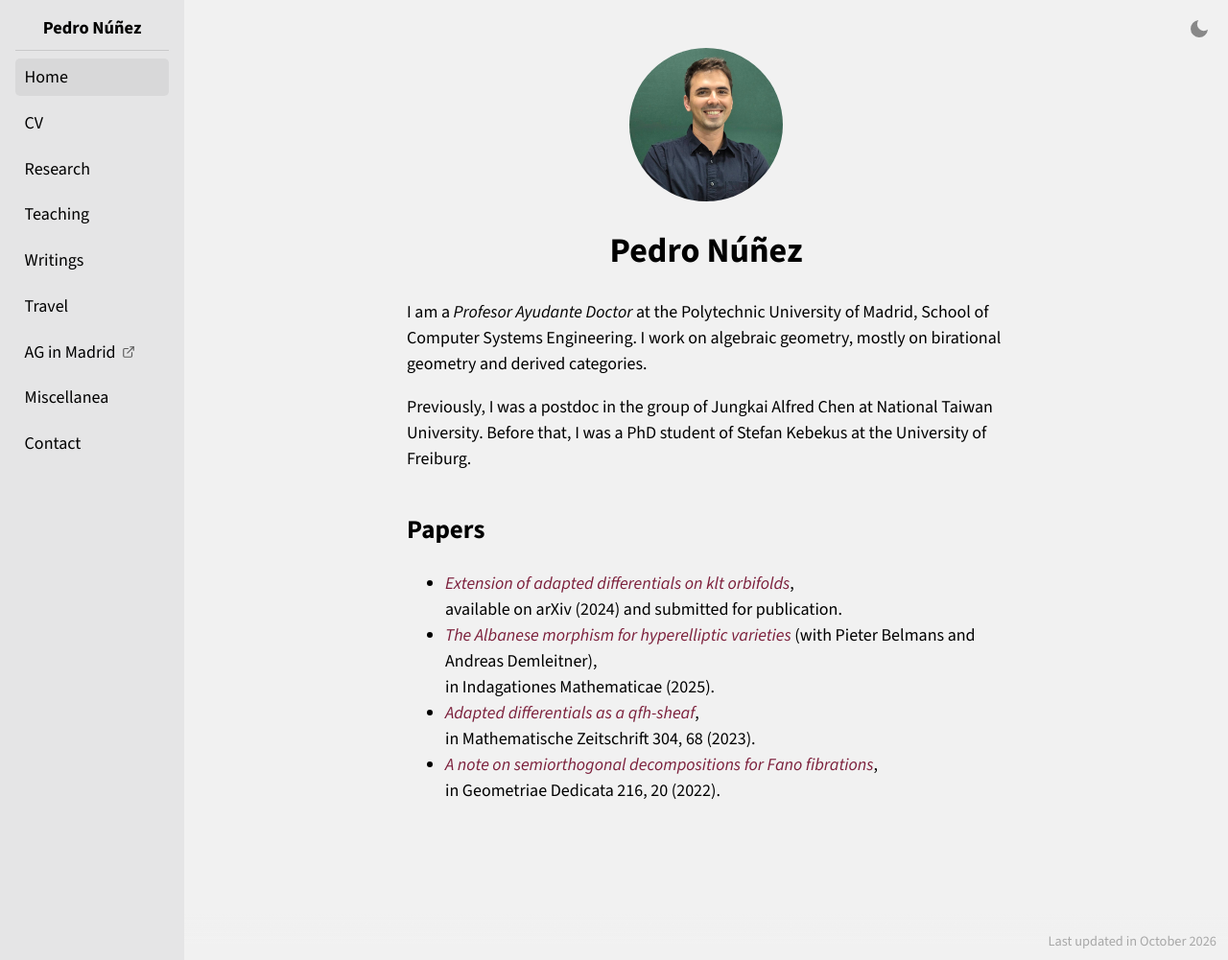
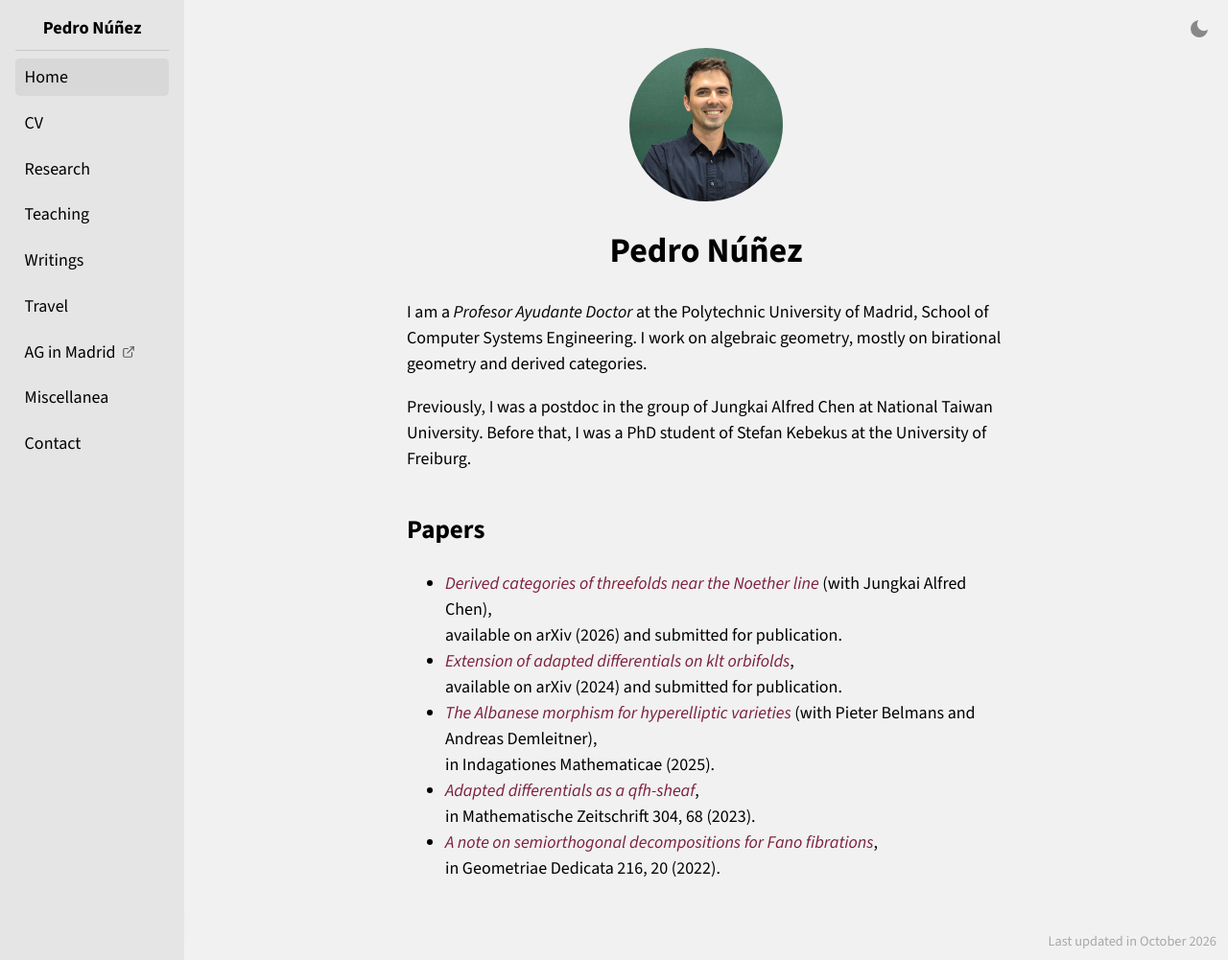
Before and after one commit to pedro-nunez/pedro-nunez.github.io, a Jekyll site: the page built from index.md, in a window 1280 px wide and 1001 px high. Shown: the whole window at 96% size. Built offline with Jekyll 4.4.1, drawn with Linux system fonts in a browser that asks for light colours.

Commit message:
Add preprint

```diff
--- a/_data/cv.yml
+++ b/_data/cv.yml
@@ -140,6 +140,14 @@ sections:
   # non-standard extra field, used by the site's own templates. Newest
   # first.
   publications:
+    - title: "Derived categories of threefolds near the Noether line"
+      authors:
+        - name: "Jungkai Alfred Chen"
+          url: "https://www.math.ntu.edu.tw/~jkchen/"
+        - name: "Pedro Núñez"
+      date: 2026
+      arxiv: "2610.29912"
+
     - title: "Extension of adapted differentials on klt orbifolds"
       authors:
         - name: "Pedro Núñez"
```
